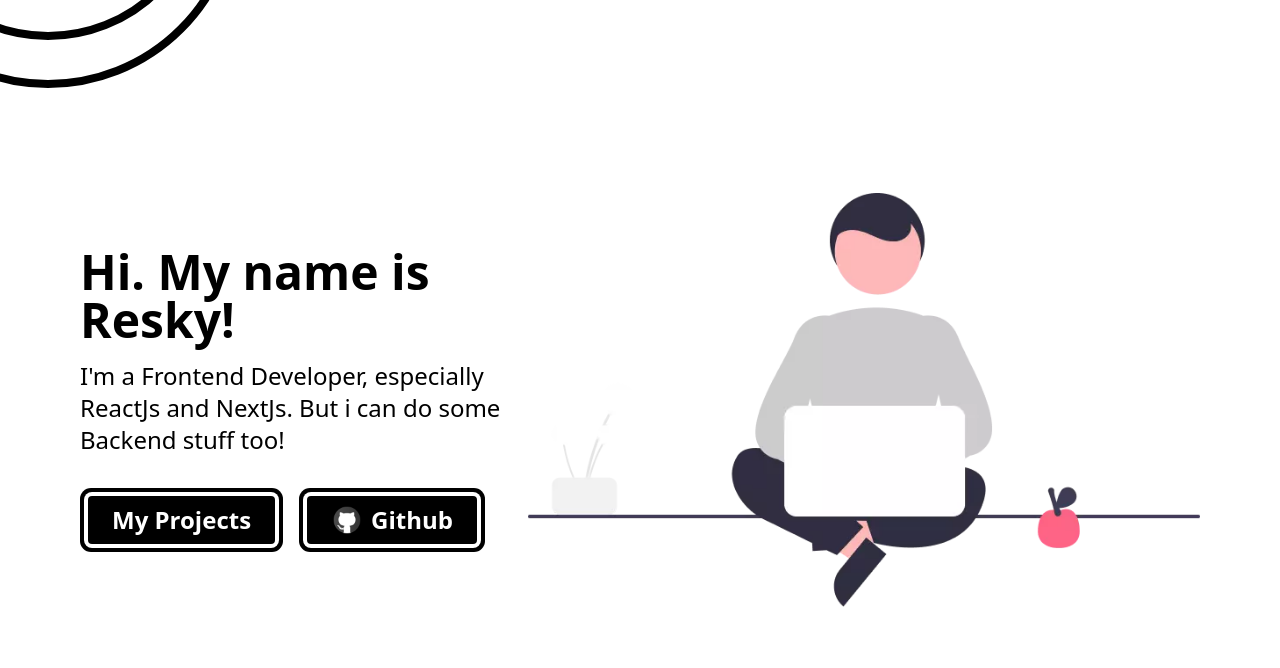
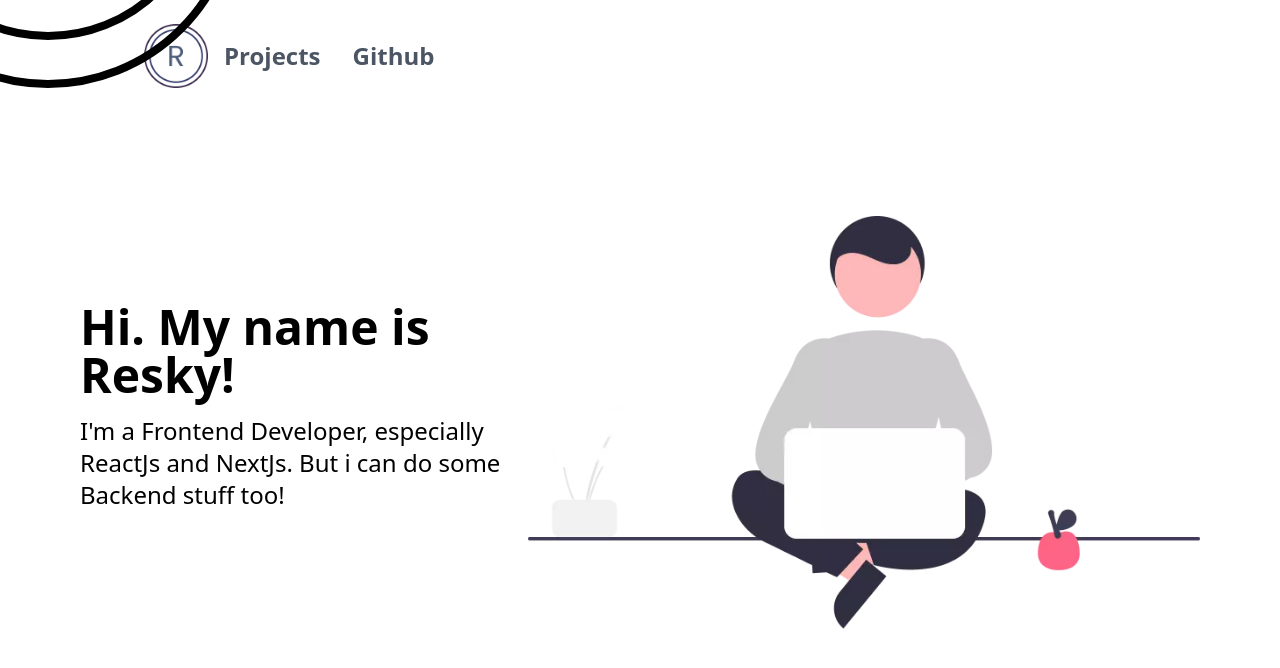
Before and after one commit to reskyppo/portofolio, a Next.js app: page / in a window 1280 px wide. Shown: the top 668 px of the page. Built offline with nearby package versions, Linux system fonts and the light colour scheme.

Commit message:
create landing + navbar

```diff
--- a/components/Hero.js
+++ b/components/Hero.js
@@ -1,9 +1,12 @@
 import Link from "next/link";
 import Image from "next/image";
+import Navbar from "./Navbar";
 const Hero = () => {
   return (
     <>
-      <div className="min-h-screen mx-auto flex flex-wrap justify-center flex-col md:flex-row items-center">
+      <div className="h-screen">
+        <Navbar />
+        <div className="mx-auto flex flex-col md:flex-row container md:mt-20">
           {/* <!--Left Col--> */}
           <div className="flex flex-col pb-4 w-full xl:w-2/5 justify-center lg:items-start overflow-y-hidden">
             <h1 className="my-4 text-3xl md:text-5xl  font-bold leading-tight text-center md:text-left slide-in-bottom-h1">
@@ -13,7 +16,7 @@ const Hero = () => {
               I'm a Frontend Developer, especially ReactJs and NextJs. But i can
               do some Backend stuff too!
             </p>
-          <div className="flex justify-center md:m-2">
+            {/* <div className="flex justify-center md:m-2">
               <button className="flex md:py-2 p-2 md:px-6 text-white font-semibold text-base  ring-4 ring-black ring-offset-4 rounded bg-black">
                 <Link href="/projects">
                   <a className="text-xl md:text-2xl">My Projects</a>
@@ -34,7 +37,7 @@ const Hero = () => {
                   Github
                 </a>
               </button>
-          </div>
+            </div> */}
           </div>
 
           {/* <!--Right Col--> */}
@@ -46,6 +49,7 @@ const Hero = () => {
           <section className="rounded-full animate-bounce border-black border-8 h-72 w-72 md:h-80 md:w-80 absolute left-0 -inset-y-1/4 -ml-28 "></section>
           <section className="rounded-full animate-bounce border-black border-8 h-80 w-80 md:h-96 md:w-96 absolute left-0 -inset-y-1/4 -ml-36  "></section>
         </div>
+      </div>
     </>
   );
 };
--- a/components/Main.js
+++ b/components/Main.js
@@ -2,12 +2,12 @@
 import Hero from "../components/Hero";
 import Card from "../components/Card";
 import Footer from "./Footer";
+import Navbar from "./Navbar";
 
 const Main = () => {
   return (
     <main>
       <div className="leading-normal tracking-normal">
-        {/* <Navbar /> */}
         <Hero />
         {/*
         <Card />
--- a/components/Navbar.js
+++ b/components/Navbar.js
@@ -2,51 +2,34 @@ import Link from "next/link";
 
 const Navbar = () => {
   return (
-    <div className="w-full container mx-auto p-6">
-      <div className="w-full flex items-center ">
-        <Link href="#">
-          <a className="inline-block font-semibold text-lg hover:cursor-pointer text-blue-500  hover:text-indigo-800 text-center h-10 p-2 md:h-auto md:p-4 ">
-            Work
-          </a>
-        </Link>
-        <Link href="#">
-          <a className="inline-block font-semibold text-lg hover:cursor-pointer text-blue-500  hover:text-indigo-800 text-center h-10 p-2 md:h-auto md:p-4 ">
-            About
-          </a>
-        </Link>
-        <Link href="#">
-          <a className="inline-block font-semibold text-lg hover:cursor-pointer text-blue-500  hover:text-indigo-800 text-center h-10 p-2 md:h-auto md:p-4 ">
-            Contact
-          </a>
-        </Link>
-
-        <div className="flex w-3/4 justify-end content-center">
-          <a
-            className="inline-block text-blue-300 no-underline hover:text-indigo-800 hover:text-underline text-center h-10 p-2 md:h-auto md:p-4"
-            data-tippy-content="@twitter_handle"
-            href="https://twitter.com/intent/tweet?url=#"
+    <div className="w-full container mx-auto py-6 md:px-16">
+      <div className="w-full flex flex-col md:flex-row items-center ">
+        <div>
+          <Link href="/">
+            <img
+              src="/logo.png"
+              alt="logo"
+              className="w-16 h-16 cursor-pointer"
+            />
+          </Link>
+        </div>
+        <div className="flex justify-end content-center">
+          <Link href="/projects">
+            <a className="inline-block font-semibold text-2xl hover:cursor-pointer text-gray-600 hover:text-gray-800 text-center h-10 p-2 md:h-auto md:p-4 ">
+              Projects
+            </a>
+          </Link>
+          <Link href="https://github.com/reskyppo/">
+            <a className="inline-block font-semibold text-2xl hover:cursor-pointer text-gray-600 hover:text-gray-800 text-center h-10 p-2 md:h-auto md:p-4 ">
+              Github
+            </a>
+          </Link>
+          {/* <a
+            className="text-xl md:text-2xl"
+            href="https://github.com/reskyppo/"
           >
-            <svg
-              className="fill-current h-6"
-              xmlns="http://www.w3.org/2000/svg"
-              viewBox="0 0 32 32"
-            >
-              <path d="M30.063 7.313c-.813 1.125-1.75 2.125-2.875 2.938v.75c0 1.563-.188 3.125-.688 4.625a15.088 15.088 0 0 1-2.063 4.438c-.875 1.438-2 2.688-3.25 3.813a15.015 15.015 0 0 1-4.625 2.563c-1.813.688-3.75 1-5.75 1-3.25 0-6.188-.875-8.875-2.625.438.063.875.125 1.375.125 2.688 0 5.063-.875 7.188-2.5-1.25 0-2.375-.375-3.375-1.125s-1.688-1.688-2.063-2.875c.438.063.813.125 1.125.125.5 0 1-.063 1.5-.25-1.313-.25-2.438-.938-3.313-1.938a5.673 5.673 0 0 1-1.313-3.688v-.063c.813.438 1.688.688 2.625.688a5.228 5.228 0 0 1-1.875-2c-.5-.875-.688-1.813-.688-2.75 0-1.063.25-2.063.75-2.938 1.438 1.75 3.188 3.188 5.25 4.25s4.313 1.688 6.688 1.813a5.579 5.579 0 0 1 1.5-5.438c1.125-1.125 2.5-1.688 4.125-1.688s3.063.625 4.188 1.813a11.48 11.48 0 0 0 3.688-1.375c-.438 1.375-1.313 2.438-2.563 3.188 1.125-.125 2.188-.438 3.313-.875z"></path>
-            </svg>
-          </a>
-          <a
-            className="inline-block text-blue-300 no-underline hover:text-indigo-800 hover:text-underline text-center h-10 p-2 md:h-auto md:p-4 "
-            data-tippy-content="#facebook_id"
-            href="https://www.facebook.com/sharer/sharer.php?u=#"
-          >
-            <svg
-              className="fill-current h-6"
-              xmlns="http://www.w3.org/2000/svg"
-              viewBox="0 0 32 32"
-            >
-              <path d="M19 6h5V0h-5c-3.86 0-7 3.14-7 7v3H8v6h4v16h6V16h5l1-6h-6V7c0-.542.458-1 1-1z"></path>
-            </svg>
-          </a>
+            Github
+          </a> */}
         </div>
       </div>
     </div>
--- a/pages/index.js
+++ b/pages/index.js
@@ -7,7 +7,7 @@ export default function Home() {
     <div className="px-5 md:px-20 ">
       <Head>
         <title>Reskyppo</title>
-        <link rel="icon" href="/favicon.ico" />
+        <link rel="icon" href="/logo.png" />
       </Head>
 
       <Main />
```
Also changed, not shown: public/logo.png (added). Lines whose indentation alone changed are shown as unchanged.
